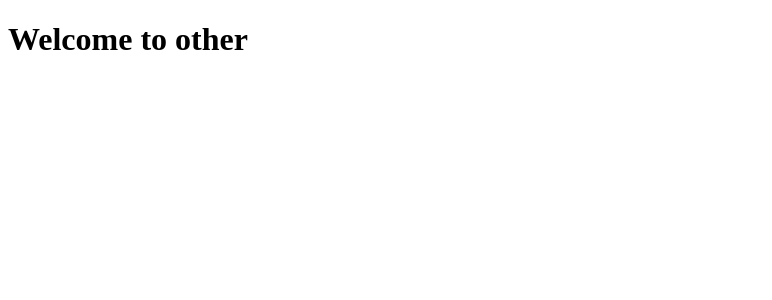
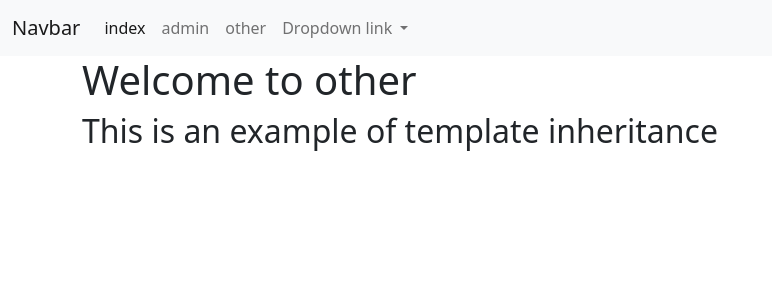
Before and after one commit to sumit-mandal/My_Django_stuffaa, a Django app: page /basic_app/other/ in a window 1280 px wide. Shown: the top 300 px of the page, without its empty margins (0-772 px from the left). Run offline with Django 3.2, Linux system fonts and the light colour scheme.

Commit message:
13:16/12-12-2020

```diff
--- a/Django_Level_Four/learning_templates/templates/basic_app/base.html
+++ b/Django_Level_Four/learning_templates/templates/basic_app/base.html
@@ -0,0 +1,54 @@
+<!DOCTYPE html>
+<html>
+  <head>
+    <meta charset="utf-8">
+    <title>Base</title>
+    <!-- Latest compiled and minified CSS -->
+    <!-- CSS only -->
+<link href="https://cdn.jsdelivr.net/npm/bootstrap@5.0.0-beta1/dist/css/bootstrap.min.css" rel="stylesheet" integrity="sha384-giJF6kkoqNQ00vy+HMDP7azOuL0xtbfIcaT9wjKHr8RbDVddVHyTfAAsrekwKmP1" crossorigin="anonymous">
+
+  </head>
+  <body>
+    <nav class="navbar navbar-expand-lg navbar-light bg-light">
+  <div class="container-fluid">
+    <a class="navbar-brand" href="#">Navbar</a>
+    <button class="navbar-toggler" type="button" data-bs-toggle="collapse" data-bs-target="#navbarNavDropdown" aria-controls="navbarNavDropdown" aria-expanded="false" aria-label="Toggle navigation">
+      <span class="navbar-toggler-icon"></span>
+    </button>
+    <div class="collapse navbar-collapse" id="navbarNavDropdown">
+      <ul class="navbar-nav">
+        <li class="nav-item">
+          <a class="nav-link active" aria-current="page" href="{% url 'index' %}">index</a>
+        </li>
+        <li class="nav-item">
+          <a class="nav-link" href="{% url 'admin:index' %}">admin</a>
+        </li>
+        <li class="nav-item">
+          <a class="nav-link" href="{% url 'basic_app:other' %}">other</a>
+        </li>
+        <li class="nav-item dropdown">
+          <a class="nav-link dropdown-toggle" href="#" id="navbarDropdownMenuLink" role="button" data-bs-toggle="dropdown" aria-expanded="false">
+            Dropdown link
+          </a>
+          <ul class="dropdown-menu" aria-labelledby="navbarDropdownMenuLink">
+            <li><a class="dropdown-item" href="{% url 'index'%}">Brand</a></li>
+            <li><a class="dropdown-item" href="{% url 'admin:index' %}">Admin</a></li>
+            <li><a class="dropdown-item" href="{% url 'basic_app:other'%}">other</a></li>
+          </ul>
+        </li>
+      </ul>
+    </div>
+  </div>
+</nav>
+    <div class="container">
+
+
+
+    {% block body_block %}
+    {# Anything outside of this will be inherited if you use extend.#}
+    {% endblock %}
+    </div>
+
+
+  </body>
+</html>
--- a/Django_Level_Four/learning_templates/templates/basic_app/other.html
+++ b/Django_Level_Four/learning_templates/templates/basic_app/other.html
@@ -1,11 +1,6 @@
 <!DOCTYPE html>
-<html lang="en" dir="ltr">
-  <head>
-    <meta charset="utf-8">
-    <title></title>
-  </head>
-  <body>
+{% extends "basic_app/base.html" %}
+  {% block body_block %}
     <h1>Welcome to other</h1>
-
-  </body>
-</html>
+    <h2>This is an example of template inheritance</h2>
+  {% endblock %}
```
Also changed, not shown: Django_Level_Four/learning_templates/templates/basic_app/index.html (+4 -9 lines).
